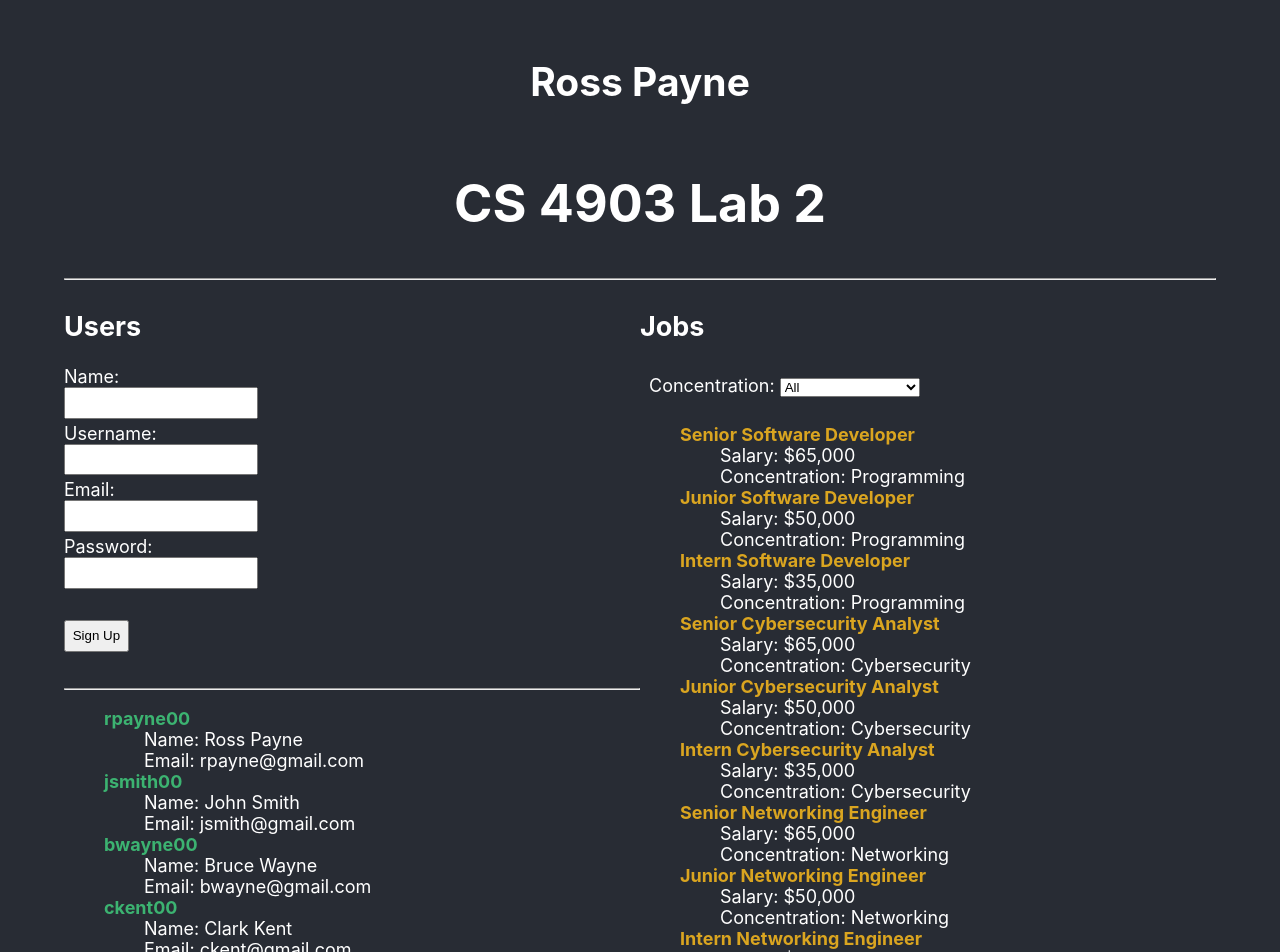
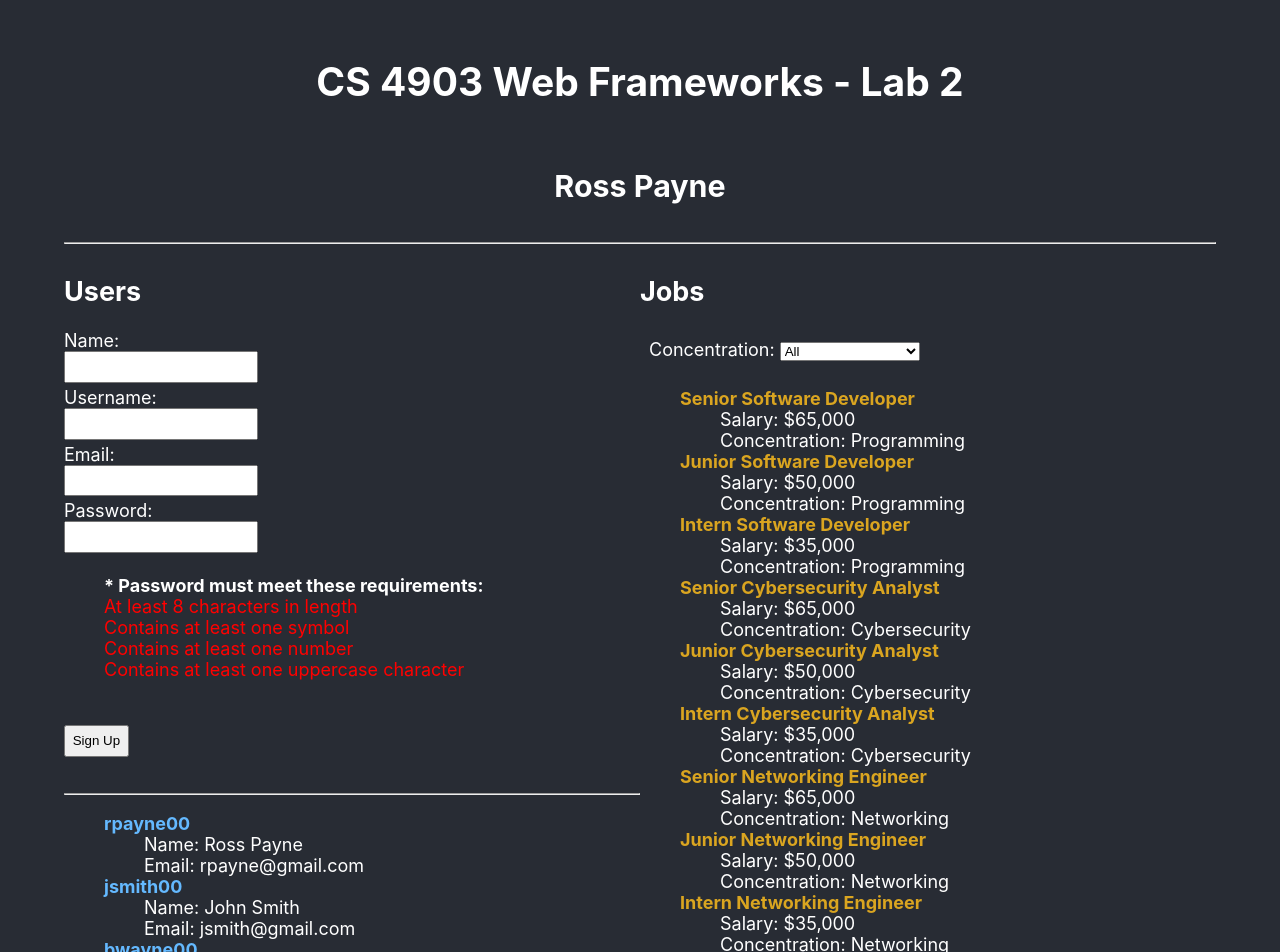
Before and after one commit to rosspayn3/web-frameworks-lab-2, a React (Create React App) app: page / in a window 1280 px wide. Shown: the top 952 px of the page. Built offline with nearby package versions, Linux system fonts and the light colour scheme.

Commit message:
finished!

```diff
--- a/public/index.html
+++ b/public/index.html
@@ -24,7 +24,7 @@
       work correctly both with client-side routing and a non-root public URL.
       Learn how to configure a non-root public URL by running `npm run build`.
     -->
-    <title>React App</title>
+    <title>Lab 2 - Ross Payne</title>
   </head>
   <body>
     <noscript>You need to enable JavaScript to run this app.</noscript>
--- a/src/App.css
+++ b/src/App.css
@@ -35,7 +35,7 @@
 }
 
 .user-uid {
-    color: mediumseagreen;
+    color: rgb(100, 185, 255);
 }
 
 .row {
@@ -62,3 +62,12 @@ form input {
     margin-bottom: 0.25rem;
     padding: 0.4rem;
 }
+
+#requirements li {
+    color: red;
+}
+
+#requirements .valid {
+    color:rgb(123, 255, 123);
+    text-decoration:line-through;
+}
--- a/src/App.js
+++ b/src/App.js
@@ -6,27 +6,110 @@ import jobsList from "./jobs";
 import usersList from "./users";
 import concentrationsList from "./concentrations";
 
-/**
- * TO-DO:
- *
- * password requirements matching and CSS.
- *
- * use input onChange function to check for:
- *  - 8 chars
- *  - symbol
- *  - number
- *  - uppercase/lowercase
- *
- */
-
 function App() {
     const [concentration, setConcentration] = React.useState("All");
+    const [users, setUsers] = React.useState(usersList);
+
+    const filterJobsList = (e) => {
+        e.preventDefault();
+        console.log(`%c selected concentration: ${e.target.value} `, "color: #99c");
+        setConcentration(e.target.value);
+    };
+
+    const handleFormSubmit = (e) => {
+        e.preventDefault();
+        if (!e.target.username.value || !e.target.password.value || !e.target.name.value || !e.target.email.value) {
+            console.log(`%c enter all information!`, "color: #c66");
+        } else {
+            let newUser = {
+                username: e.target.username.value,
+                password: e.target.password.value,
+                name: e.target.name.value,
+                email: e.target.email.value,
+            };
+            let duplicates = users.filter((user) => {
+                return user.email === newUser.email || user.username === newUser.username;
+            });
+
+            let invalidReqs = Array.from(document.getElementById("requirements").childNodes).filter((node) => {
+                return node.classList.contains("invalid");
+            });
+
+            if (duplicates.length > 0) {
+                console.log(`%c that email/username has already been used!`, "color: #c66");
+            } else if (invalidReqs.length > 0) {
+                console.log(`%c 🔥🔥 BAD PASSWORD 🔥🔥`, "color: #c22");
+            } else {
+                console.log(`%c adding new user with email "${newUser.email}" !`, "color: #6c6");
+                setUsers((users) => users.concat(newUser));
+                document.getElementById("signup-form").reset();
+                resetPasswordRequirements();
+            }
+        }
+    };
+
+    const validatePassword = (e) => {
+        let pass = e.target.value;
+        let uppercase = /[A-Z]/g;
+        let numbers = /[0-9]/g;
+        let symbols = /[$-/:-?{-~!"^_`\[\]\\@#]/g;
+        let upperreq = document.getElementById("pass-uppercase");
+        let numbersreq = document.getElementById("pass-number");
+        let symbolreq = document.getElementById("pass-symbol");
+        let lengthreq = document.getElementById("pass-length");
+
+        console.log(pass);
+
+        if (pass.match(uppercase)) {
+            upperreq.classList.add("valid");
+            upperreq.classList.remove("invalid");
+        } else {
+            upperreq.classList.add("invalid");
+            upperreq.classList.remove("valid");
+        }
+
+        if (pass.match(numbers)) {
+            numbersreq.classList.add("valid");
+            numbersreq.classList.remove("invalid");
+        } else {
+            numbersreq.classList.add("invalid");
+            numbersreq.classList.remove("valid");
+        }
+
+        if (pass.match(symbols)) {
+            symbolreq.classList.add("valid");
+            symbolreq.classList.remove("invalid");
+        } else {
+            symbolreq.classList.add("invalid");
+            symbolreq.classList.remove("valid");
+        }
+
+        if (pass.length > 7) {
+            lengthreq.classList.add("valid");
+            lengthreq.classList.remove("invalid");
+        } else {
+            lengthreq.classList.add("invalid");
+            lengthreq.classList.remove("valid");
+        }
+    };
+
+    const resetPasswordRequirements = () => {
+        document.getElementById("pass-uppercase").classList.add("invalid");
+        document.getElementById("pass-number").classList.add("invalid");
+        document.getElementById("pass-symbol").classList.add("invalid");
+        document.getElementById("pass-length").classList.add("invalid");
+
+        document.getElementById("pass-uppercase").classList.remove("valid");
+        document.getElementById("pass-number").classList.remove("valid");
+        document.getElementById("pass-symbol").classList.remove("valid");
+        document.getElementById("pass-length").classList.remove("valid");
+    };
 
     return (
         <div className="App">
             <header className="App-header">
-                <h2>Ross Payne</h2>
-                <h1>CS 4903 Lab 2</h1>
+                <h2>CS 4903 Web Frameworks - Lab 2</h2>
+                <h3>Ross Payne</h3>
             </header>
             <hr />
             <div className="App-body">
@@ -34,16 +117,17 @@ function App() {
                     <div className="column">
                         <FancySignupForm
                             options={concentrationsList}
-                            concentrations={concentrationsList}
-                            users={usersList}
+                            users={users}
+                            handleFormSubmit={handleFormSubmit}
+                            validatePassword={validatePassword}
                         />
                     </div>
                     <div className="column">
                         <FancyJobsList
                             options={concentrationsList}
+                            jobs={jobsList}
                             selectedConcentration={concentration}
-                            setConcentration={setConcentration}
-                            list={jobsList}
+                            selectOnChange={filterJobsList}
                         />
                     </div>
                 </div>
--- a/src/FancyJobsList.js
+++ b/src/FancyJobsList.js
@@ -2,22 +2,14 @@ import React from "react";
 import FancySelect from "./FancySelect";
 
 const FancyJobsList = (props) => {
-    const [concentration, setConcentration] = React.useState("All");
-
-    const filterJobs = (e) => {
-        e.preventDefault();
-        console.log(`%c FancySelect option: ${e.target.value} `, "color: #99c");
-        setConcentration(e.target.value);
-    };
-
     return (
         <div>
             <h2>Jobs</h2>
-            <FancySelect options={props.options} onchange={filterJobs} />
+            <FancySelect options={props.options} onchange={props.selectOnChange} />
             <ul>
-                {props.list
+                {props.jobs
                     .filter((job) => {
-                        return job.concentration.includes(concentration);
+                        return job.concentration.includes(props.selectedConcentration);
                     })
                     .map((job) => {
                         return (
--- a/src/FancySignupForm.js
+++ b/src/FancySignupForm.js
@@ -1,36 +1,11 @@
-import React from "react";
+import FancyUserList from "./FancyUserList";
 
 const FancySignupForm = (props) => {
-    const [users, setUsers] = React.useState(props.users);
-
-    function handleSignupSubmit(e) {
-        e.preventDefault();
-
-        if (!e.target.username.value || !e.target.password.value || !e.target.name.value || !e.target.email.value) {
-            console.log(`%c enter all information!`, "color: #c66");
-        } else {
-            let newUser = {
-                username: e.target.username.value,
-                password: e.target.password.value,
-                name: e.target.name.value,
-                email: e.target.email.value,
-            };
-            if (
-                users.filter((user) => {
-                    return user.email === newUser.email;
-                }).length > 0
-            ) {
-                console.log(`%c THAT EMAIL IS TAKEN!`, "color: #c66");
-            } else {
-                setUsers((users) => users.concat(newUser));
-            }
-        }
-    }
 
     return (
         <div>
             <h2>Users</h2>
-            <form onSubmit={handleSignupSubmit} id="signup-form">
+            <form onSubmit={props.handleFormSubmit} id="signup-form">
                 <label htmlFor="form-name">Name:</label>
                 <input type="text" name="name" id="form-name"></input>
 
@@ -41,29 +16,22 @@ const FancySignupForm = (props) => {
                 <input type="text" name="email" id="form-email"></input>
 
                 <label htmlFor="form-password">Password:</label>
-                <input type="password" name="password" id="form-password"></input>
+                <input type="password" name="password" id="form-password" onChange={props.validatePassword}></input>
                 <br />
+                <ul id="requirements">
+                    <strong>* Password must meet these requirements:</strong>
+                    <li id="pass-length" className="invalid">At least 8 characters in length</li>
+                    <li id="pass-symbol" className="invalid">Contains at least one symbol</li>
+                    <li id="pass-number" className="invalid">Contains at least one number</li>
+                    <li id="pass-uppercase" className="invalid">Contains at least one uppercase character</li>
+                </ul>
 
                 <button type="submit" style={{ padding: "0.5em", margin: "2em 0" }}>
                     Sign Up
                 </button>
             </form>
             <hr />
-            <ul>
-                {console.log("HERE WE GO")}
-                {console.log(users)}
-                {users.map((user) => {
-                    return (
-                        <li key={user.email}>
-                            <strong className="user-uid">{user.username}</strong>
-                            <ul>
-                                <li>Name: {user.name}</li>
-                                <li>Email: {user.email}</li>
-                            </ul>
-                        </li>
-                    );
-                })}
-            </ul>
+            <FancyUserList users={props.users} />
         </div>
     );
 };
--- a/src/FancyUserList.js
+++ b/src/FancyUserList.js
@@ -1,13 +1,9 @@
-import React from "react";
-
 const FancyUserList = (props) => {
-
     return (
         <div>
-            <h2>Users</h2>
             <ul>
-                {console.log("HERE WE GO")}
-                {console.log(props.users)}
+                {/* {console.log("HERE WE GO")}
+                {console.log(props.users)} */}
                 {props.users.map((user) => {
                     return (
                         <li key={user.email}>
```
Also changed, not shown: src/FancyButton.js (deleted, +0 -19 lines), src/FancyInput.js (deleted, +0 -17 lines).
